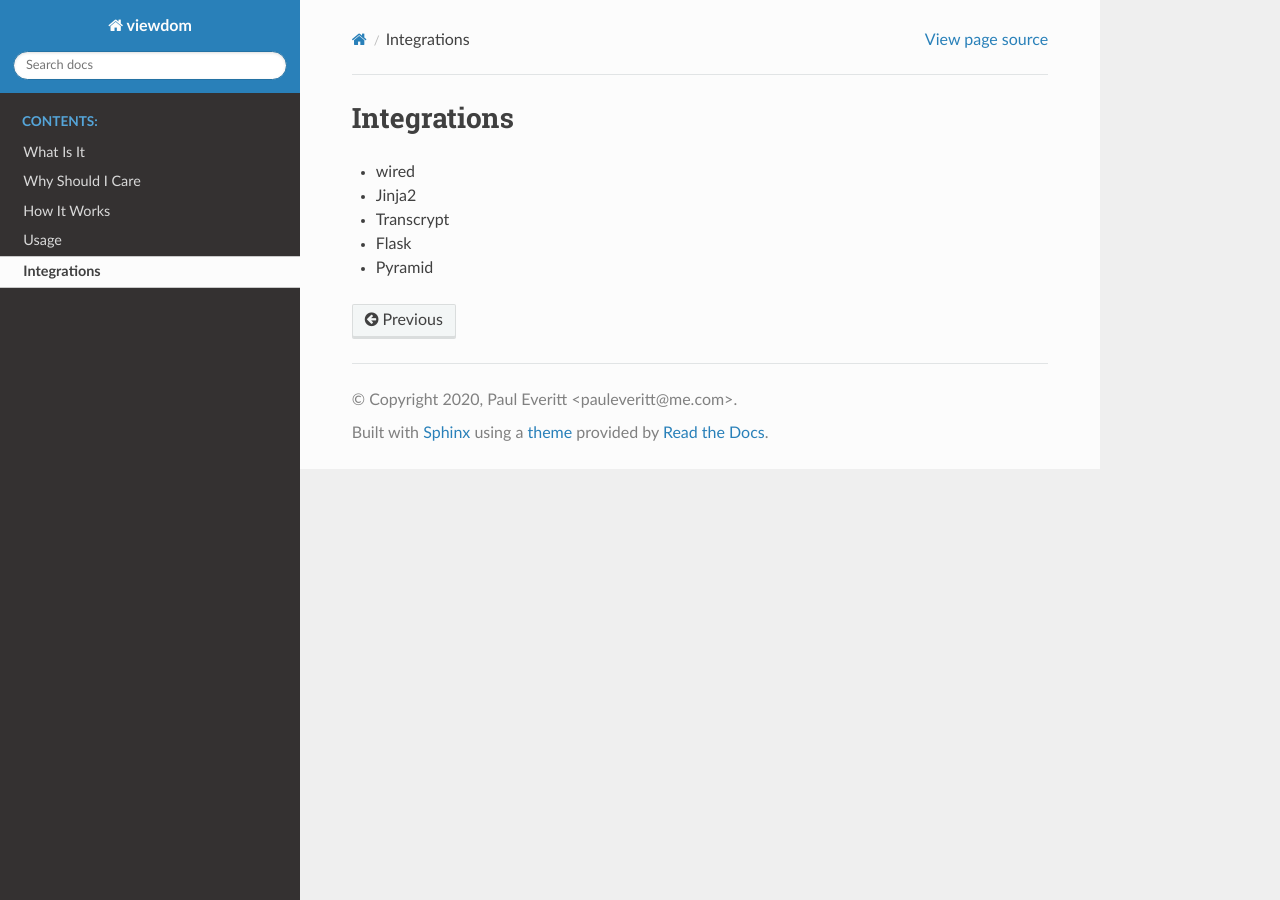
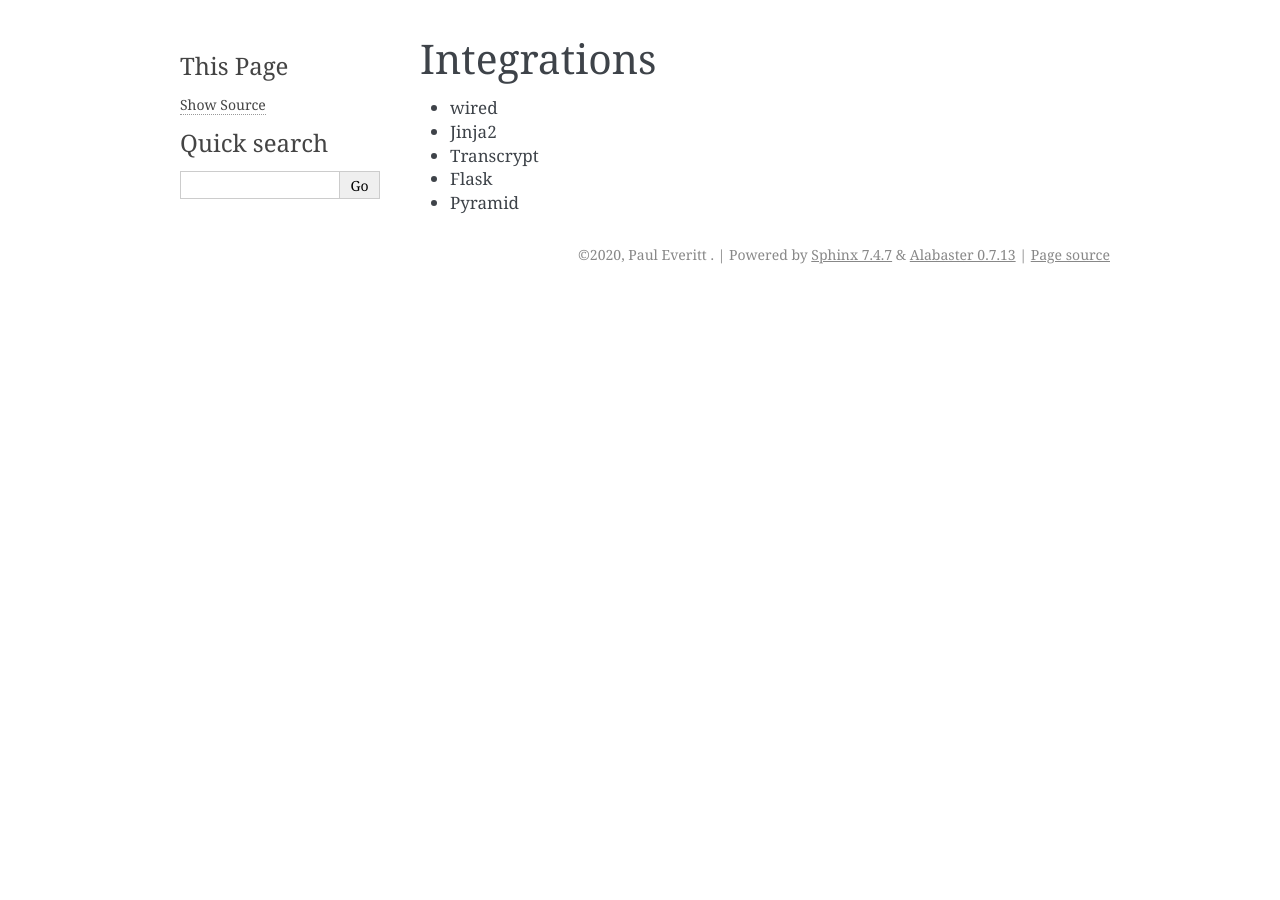
Before and after one commit to pauleveritt/viewdom, a Sphinx documentation site: the page built from docs/integrations/index.rst, in a window 1280 px wide. Built offline with Sphinx 7.4.7, drawn with Linux system fonts in a browser that asks for light colours.

Commit message:
Switch to alabaster. Get comments with actual values into modules.

```diff
--- a/docs/conf.py
+++ b/docs/conf.py
@@ -1,20 +1,3 @@
-# Configuration file for the Sphinx documentation builder.
-#
-# This file only contains a selection of the most common options. For a full
-# list see the documentation:
-# https://www.sphinx-doc.org/en/master/usage/configuration.html
-
-# -- Path setup --------------------------------------------------------------
-
-# If extensions (or modules to document with autodoc) are in another directory,
-# add these directories to sys.path here. If the directory is relative to the
-# documentation root, use os.path.abspath to make it absolute, like shown here.
-#
-# import os
-# import sys
-# sys.path.insert(0, os.path.abspath('.'))
-
-
 # -- Project information -----------------------------------------------------
 
 project = 'viewdom'
@@ -34,6 +17,9 @@
 
 # Add any paths that contain templates here, relative to this directory.
 templates_path = ['_templates']
+html_theme = 'alabaster'
+
+# Register the theme as an extension to generate a sitemap.xml
 
 # List of patterns, relative to source directory, that match files and
 # directories to ignore when looking for source files.
@@ -42,11 +28,6 @@
 
 # -- Options for HTML output -------------------------------------------------
 
-# The theme to use for HTML and HTML Help pages.  See the documentation for
-# a list of builtin themes.
-#
-html_theme = 'sphinx_rtd_theme'
-
 # Add any paths that contain custom static files (such as style sheets) here,
 # relative to this directory. They are copied after the builtin static files,
 # so a file named "default.css" will overwrite the builtin "default.css".
--- a/setup.py
+++ b/setup.py
@@ -11,7 +11,9 @@
 
 requires = ['htm']
 
-docs_require = ['Sphinx', 'sphinx_rtd_theme']
+docs_require = [
+    'Sphinx',
+]
 
 tests_require = [
     'pytest',
```
Also changed, not shown: docs/index.rst (+5 -12 lines), 5 other files.
